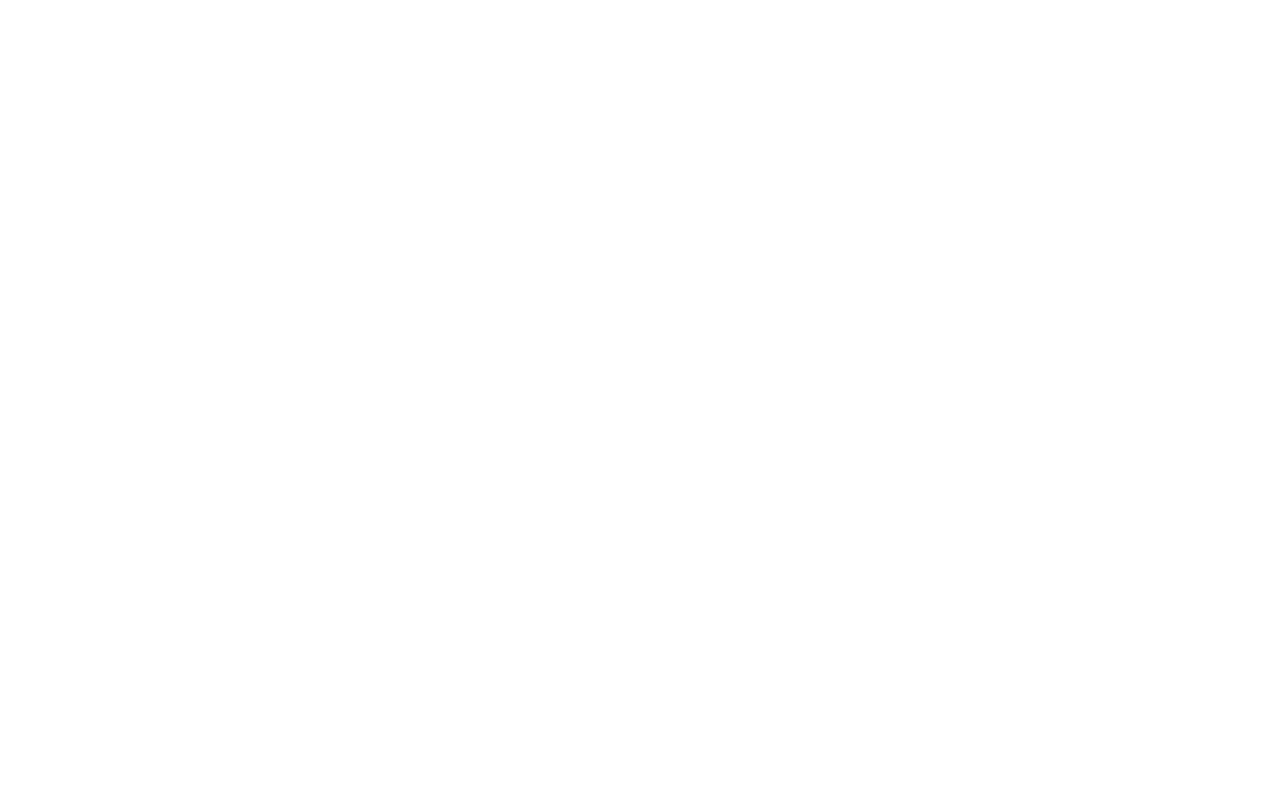
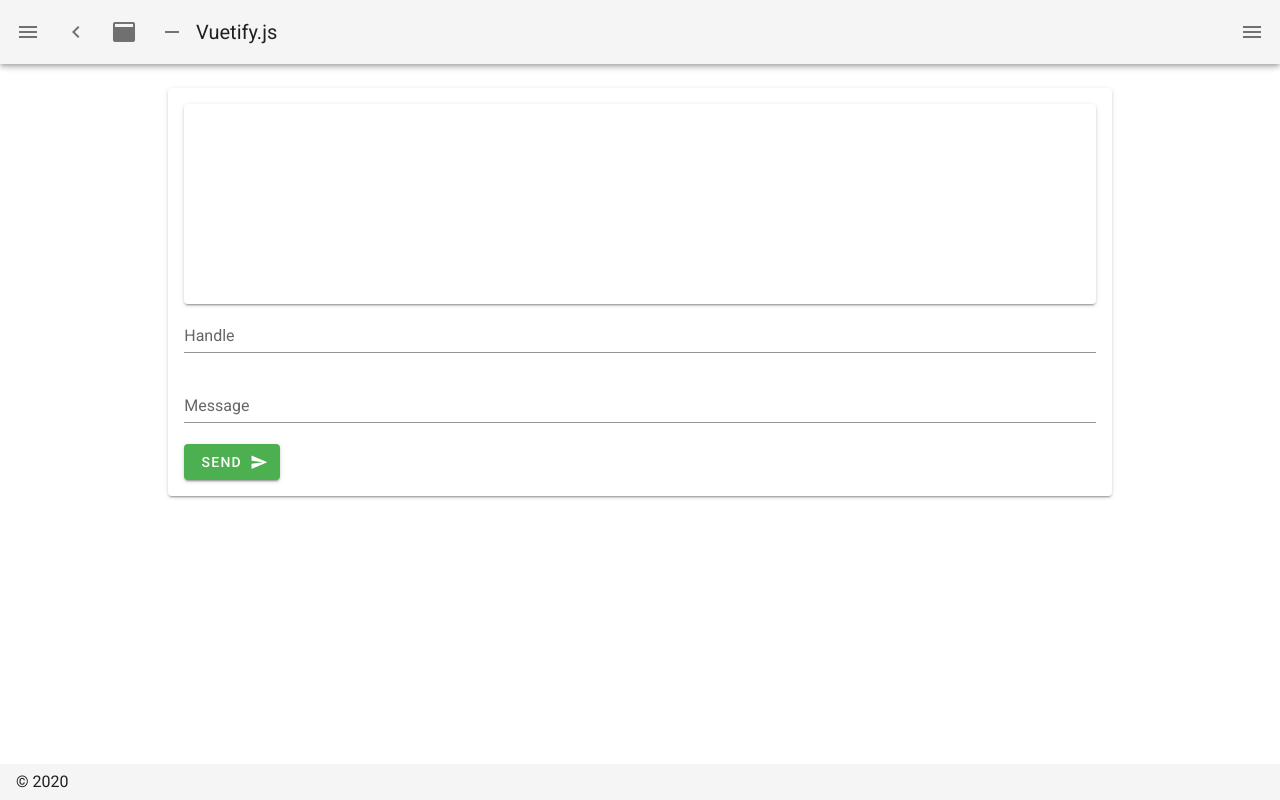
Before and after one commit to allania7med11/thesis, a Nuxt app: page /messages in a window 1280 px wide. Built offline with nearby package versions, Linux system fonts and the light colour scheme.

Commit message:
api socket

```diff
--- a/pages/messages.vue
+++ b/pages/messages.vue
@@ -1,157 +1,81 @@
 <template>
-  <div>
-    <ul class="pages">
-      <li class="chat page">
-        <div class="chatArea">
-          <ul ref="messages" class="messages">
-            <li v-for="(msg, index) in messages" :key="index" class="message">
-              <i :title="msg.date">
-                {{ msg.date.split('T')[1].slice(0, -2) }}
-              </i>: {{ msg.text }}
-            </li>
-          </ul>
-        </div>
-        <input v-model="message" class="inputMessage" type="text" placeholder="Type here..." @keyup.enter="sendMessage">
-      </li>
-    </ul>
-  </div>
+  <v-container>
+    <v-row justify="center">
+      <v-col cols="12" sm="10">
+        <v-card class="pa-4">
+          <v-card height="200px" class="scroll">
+            <v-list id="messages" dense v-for="(msg, i) in messages" :key="i">
+              <v-list-item>
+                <v-list-item-content>
+                  <v-list-item-title>{{ msg.handle }}</v-list-item-title>
+                  <v-list-item-subtitle>{{ msg.message }}</v-list-item-subtitle>
+                </v-list-item-content>
+              </v-list-item>
+            </v-list>
+          </v-card>
+          <p v-if="feedback !== ''">
+            <em>{{ feedback }} is typing a message...</em>
+          </p>
+          <v-form>
+            <v-text-field
+              v-model="handle"
+              label="Handle"
+              required
+            ></v-text-field>
+            <v-text-field
+              v-model="message"
+              label="Message"
+              @keyup="typing"
+              required
+            ></v-text-field>
+            <v-btn color="success" @click="send">
+              Send
+              <v-icon dark right> mdi-send </v-icon>
+            </v-btn>
+          </v-form>
+        </v-card>
+      </v-col>
+    </v-row>
+  </v-container>
 </template>
 
 <script>
-import socket from '~/plugins/socket.io.js'
-
+import io from "socket.io-client";
 export default {
-  asyncData () {
-    return new Promise(resolve =>
-      socket.emit('last-messages', messages => resolve({ messages }))
-    )
-  },
-  data () {
-    return { message: '' }
-  },
-  head: {
-    title: 'Nuxt.js with Socket.io'
-  },
-  watch: {
-    messages: 'scrollToBottom'
-  },
-  beforeMount () {
-    socket.on('new-message', (message) => {
-      this.messages.push(message)
-    })
-  },
-  mounted () {
-    this.scrollToBottom()
+  data: () => ({
+    messages: [],
+    feedback: "",
+    handle: "",
+    message: "",
+    socket: "",
+  }),
+  mounted() {
+    this.socket = io.connect("http://localhost:8000");
+    this.socket.on("chat", (data) => {
+      this.feedback = "";
+      this.messages.push(data);
+    });
+    this.socket.on("typing", (data) => {
+      this.feedback = data;
+    });
   },
   methods: {
-    sendMessage () {
-      if (!this.message.trim()) { return }
-      const message = {
-        date: new Date().toJSON(),
-        text: this.message.trim()
-      }
-      this.messages.push(message)
-      this.message = ''
-      socket.emit('send-message', message)
+    send() {
+      this.socket.emit("chat", {
+        message: this.message,
+        handle: this.handle,
+      });
+      this.message = "";
     },
-    scrollToBottom () {
-      this.$nextTick(() => {
-        this.$refs.messages.scrollTop = this.$refs.messages.scrollHeight
-      })
-    }
-  }
-}
+    typing() {
+      this.socket.emit("typing", this.handle);
+    },
+  },
+};
 </script>
 
-<style>
-* {
-  box-sizing: border-box;
-}
-
-html {
-  font-weight: 300;
-  -webkit-font-smoothing: antialiased;
-}
-
-html, input {
-  font-family:
-    "HelveticaNeue-Light",
-    "Helvetica Neue Light",
-    "Helvetica Neue",
-    Helvetica,
-    Arial,
-    "Lucida Grande",
-    sans-serif;
-}
-
-html, body {
-  height: 100%;
-  margin: 0;
-  padding: 0;
-}
-
-ul {
-  list-style: none;
-  word-wrap: break-word;
-}
-
-/* Pages */
-
-.pages {
-  height: 100%;
-  margin: 0;
-  padding: 0;
-  width: 100%;
-}
-
-.page {
-  height: 100%;
-  position: absolute;
-  width: 100%;
-}
-
-/* Font */
-
-.messages {
-  font-size: 150%;
-}
-
-.inputMessage {
-  font-size: 100%;
-}
-
-.log {
-  color: gray;
-  font-size: 70%;
-  margin: 5px;
-  text-align: center;
-}
-
-/* Messages */
-
-.chatArea {
-  height: 100%;
-  padding-bottom: 60px;
-}
-
-.messages {
-  height: 100%;
-  margin: 0;
-  overflow-y: scroll;
-  padding: 10px 20px 10px 20px;
-}
-
-/* Input */
-
-.inputMessage {
-  border: 10px solid #3B8070;
-  bottom: 0;
-  height: 60px;
-  left: 0;
-  outline: none;
-  padding-left: 10px;
-  position: absolute;
-  right: 0;
-  width: 100%;
+<style scoped>
+.scroll {
+  overflow-y: auto;
 }
 </style>
```
Also changed, not shown: api/server.js (+29 -24 lines).
